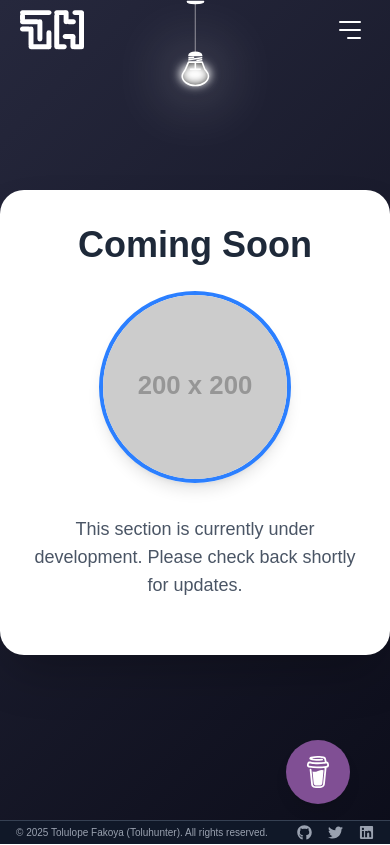
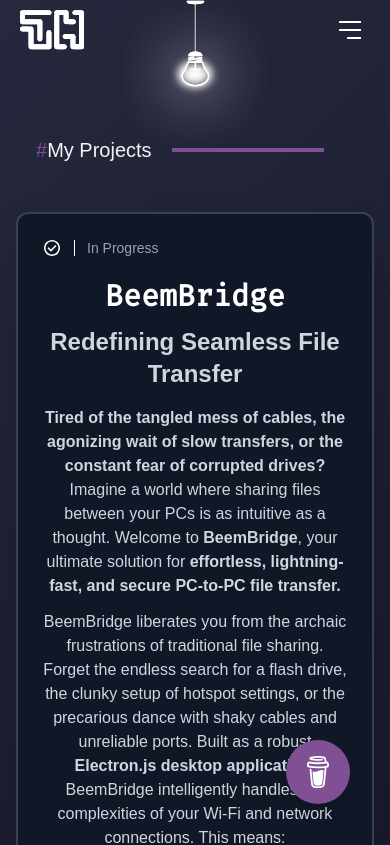
Before and after one commit to Toluhunter/portfolio, a Next.js app: page /projects in a window 390 px wide. Shown: the top 845 px of the page. Built offline with nearby package versions, Linux system fonts and the light colour scheme.

Commit message:
reworked projects page

```diff
--- a/src/app/projects/page.tsx
+++ b/src/app/projects/page.tsx
@@ -1,15 +1,191 @@
 'use client';
 import { NavBar } from "@/components/utilities/shared/navbar";
-import { InProgress } from "@/components/utilities/shared/inprogress";
 import { Footer } from "@/components/pages/landing/footer";
 import { BuyMeACoffee } from "@/components/utilities/shared/buymecoffee";
+import { Title } from "@/components/utilities/shared/title";
+import { useState } from "react";
+import Icon from "@/components/utilities/shared/icon";
+import { FaChevronLeft as ChevronLeft, FaChevronRight as ChevronRight } from "react-icons/fa";
+import Image from "next/image";
 
+export interface Project {
+    name: string;
+    status: string;
+    description: string;
+    images: string[];
+    websiteLink?: string;
+    technologies?: string[];
+}
+
+// ProjectCard Component
+const ProjectCard = ({ project }: { project: Project }) => {
+    const [showTechnologies, setShowTechnologies] = useState(false);
+    const [currentImageIndex, setCurrentImageIndex] = useState(0);
+
+    const placeholderImage = 'https://placehold.co/800x500/CCCCCC/333333.png?text=Image+Not+Available';
+
+    const handlePrevClick = () => {
+        setCurrentImageIndex((prevIndex) =>
+            prevIndex === 0 ? project.images.length - 1 : prevIndex - 1
+        );
+    };
+
+    const handleNextClick = () => {
+        setCurrentImageIndex((prevIndex) =>
+            prevIndex === project.images.length - 1 ? 0 : prevIndex + 1
+        );
+    };
+
+    return (
+        // Added group class for group-hover effects, subtle scale, and border on hover
+        <div className="group flex flex-col gap-5 p-6 rounded-xl shadow-2xl animate-fade-in h-full
+                        transition-all duration-300 ease-in-out transform hover:scale-[1.01]
+                        border-2 border-gray-700 group-hover:border-callout-custom relative z-10
+                        bg-gray-900">
+            {/* Project Status */}
+            <span className="flex gap-3 items-center text-gray-400 text-sm">
+                <Icon name="check-circle" classes="w-5 h-5 text-green-500" />
+                <div className="w-[1px] h-4 bg-white" />
+                {project.status}
+            </span>
+
+            {/* Project Name and Description */}
+            <div className="flex flex-col gap-3 text-center lg:text-left">
+                <h3 className="text-white text-3xl font-bold font-fira-code">{project.name}</h3>
+                <div
+                    className="text-gray-300 text-base flex-grow [&>h2]:text-2xl [&>h2]:font-bold [&>h2]:mb-4 [&>p]:mb-3 [&>ul]:list-disc [&>ul]:list-inside [&>ul]:pl-4 [&>ul]:mb-3"
+                    dangerouslySetInnerHTML={{ __html: project.description }}
+                />
+            </div>
+
+            {/* Image Carousel - Increased min-height for prominence */}
+            <div className="relative flex items-center justify-center w-full min-h-[300px] md:min-h-[400px] rounded-lg overflow-hidden
+                        bg-gray-900">
+                {project.images.length > 0 && (
+                    <button
+                        onClick={handlePrevClick}
+                        className="absolute left-2 z-10 p-2 bg-black bg-opacity-50 text-white rounded-full focus:outline-none hover:bg-opacity-75 transition-colors duration-200"
+                        aria-label="Previous image"
+                    >
+                        <ChevronLeft size={20} />
+                    </button>
+                )}
+                <Image
+                    className="w-full h-full object-contain rounded-lg shadow-lg"
+                    src={project.images[currentImageIndex] || placeholderImage}
+                    alt={`${project.name} screenshot ${currentImageIndex + 1}`}
+                    width={400}
+                    height={200}
+                    onError={(e) => { e.currentTarget.onerror = null; e.currentTarget.src = placeholderImage; }}
+                />
+                {project.images.length > 0 && (
+                    <button
+                        onClick={handleNextClick}
+                        className="absolute right-2 z-10 p-2 bg-black bg-opacity-50 text-white rounded-full focus:outline-none hover:bg-opacity-75 transition-colors duration-200"
+                        aria-label="Next image"
+                    >
+                        <ChevronRight size={20} />
+                    </button>
+                )}
+            </div>
+
+            {/* Website Link Button - Adjusted width and alignment */}
+            {project.websiteLink && (
+                <a href={project.websiteLink} target="_blank" rel="noopener noreferrer" className="self-end w-fit"> {/* Changed self-center to self-end and w-full to w-fit */}
+                    <button className="bg-callout-custom text-white py-2 px-7 rounded-md hover:bg-purple-700 transition-colors duration-300 border-2 border-callout-custom font-bold">
+                        VISIT APP WEBSITE
+                    </button>
+                </a>
+            )}
+
+            {/* More Info / Technologies Toggle */}
+            {project.technologies && project.technologies.length > 0 && (
+                <>
+                    <div
+                        className="flex h-fit items-center text-white cursor-pointer text-md hover:text-gray-300 transition-colors duration-200 self-center
+                                    mt-4 p-2 rounded-md border border-transparent hover:border-gray-600 hover:bg-gray-800"
+                        onClick={() => setShowTechnologies(!showTechnologies)}
+                    >
+                        <span className="mr-3">more info</span>
+                        {showTechnologies ? <Icon color="currentColor" name="uparrow" classes="w-4 h-4" /> : <Icon color="currentColor" name="downarrow" classes="w-4 h-4" />}
+                    </div>
+
+                    {showTechnologies && (
+                        <div className="w-full mt-2 p-4 rounded-lg text-white shadow-md animate-fade-in
+                                    bg-gray-900">
+                            <h4 className="font-bold text-base mb-2 border-b border-gray-700 pb-1">Technologies Used:</h4>
+                            <ul className="list-disc list-inside space-y-1 text-sm">
+                                {project.technologies.map((tech, index) => (
+                                    <li key={index}>{tech}</li>
+                                ))}
+                            </ul>
+                        </div>
+                    )}
+                </>
+            )}
+        </div>
+    );
+};
 
 export default function Home() {
+    const projects: Project[] = [
+        {
+            name: "BeemBridge",
+            description: `
+            <h2>Redefining Seamless File Transfer</h2>
+
+    <p><strong>Tired of the tangled mess of cables, the agonizing wait of slow transfers, or the constant fear of corrupted drives?</strong> Imagine a world where sharing files between your PCs is as intuitive as a thought. Welcome to <strong>BeemBridge</strong>, your ultimate solution for <strong>effortless, lightning-fast, and secure PC-to-PC file transfer.</strong></p>
+
+    <p>BeemBridge liberates you from the archaic frustrations of traditional file sharing. Forget the endless search for a flash drive, the clunky setup of hotspot settings, or the precarious dance with shaky cables and unreliable ports. Built as a robust <strong>Electron.js desktop application</strong>, BeemBridge intelligently handles the complexities of your Wi-Fi and network connections. This means:</p>
+
+    <ul>
+        <li><strong>No more fussing with IP addresses or network configurations.</strong> BeemBridge just works, automatically detecting and connecting your devices on the same network.</li>
+        <li><strong>Blazing-fast transfers that leave HTTP and physical media in the dust.</strong> Experience speeds that make large media files and extensive project folders move in a blink.</li>
+        <li><strong>Unwavering reliability:</strong> Bid farewell to the anxiety of corrupted storage media or the physical vulnerabilities of USB drives. Your data flows directly and securely.</li>
+        <li><strong>Pure convenience:</strong> No adapters, no external hardware, no software quirks, just a smooth, direct, and hassle-free transfer experience.</li>
+    </ul>
+
+    <p><strong>BeemBridge isn't just an app; it's a paradigm shift in how you move data.</strong> Simply launch, select, and transfer. It's that simple, and that revolutionary. Get ready to just transfer and go!</p>
+            `,
+            status: "In Progress",
+            images: [
+                "https://assets.toluhunter.com/projects/beembridge.svg",
+                "https://placehold.co/800x500/FF0000/FFFFFF.png?text=BeemBridge+Screenshot+2",
+                "https://placehold.co/800x500/00FF00/000000.png?text=BeemBridge+Screenshot+3"
+            ],
+            websiteLink: "#",
+            technologies: [
+                "React.js: Frontend UI",
+                "Node.js: Backend services",
+                "Electron: Desktop application framework",
+                "TCP & UDP Socket: Peer-to-peer communication",
+                "Tailwind CSS: Styling and responsiveness",
+            ]
+        },
+    ];
     return (
         <>
             <NavBar />
-            <InProgress />
+
+            <div className="min-h-screen" style={{
+                background: 'var(--background)',
+                color: 'var(--foreground)',
+                fontFamily: 'Arial, Helvetica, sans-serif'
+            }}>
+
+                <NavBar />
+
+                <main className="pt-24 pb-16 px-4 md:px-8 lg:px-16 container mx-auto relative main-content-pattern">
+                    <Title text="My Projects" hasMore={false} />
+
+                    <div className="grid grid-cols-1 gap-8 mt-12">
+                        {projects.map((project, index) => (
+                            <ProjectCard key={index} project={project} />
+                        ))}
+                    </div>
+                </main>
+            </div>
+
             <BuyMeACoffee />
             <Footer />
         </>
--- a/src/components/pages/landing/projects.tsx
+++ b/src/components/pages/landing/projects.tsx
@@ -15,7 +15,7 @@
             description: "Effortless PC-to-PC File Transfer. Send files directly and seamlessly between your devices. Our app intelligently manages the Wi-Fi and network, so you never fuss with IPs or hotspot settings. Just transfer and go!",
             status: "In Progress",
             images: [
-                "https://assets.toluhunter.com/projects/beembridge.webp",
+                "https://assets.toluhunter.com/projects/beembridge.svg",
             ],
             websiteLink: "#", // Replace with actual link
             technologies: [
--- a/src/components/utilities/shared/navbar.tsx
+++ b/src/components/utilities/shared/navbar.tsx
@@ -8,11 +8,11 @@
     return (
         <ul className={className}>
             <ul className={className}>
+                <li><Link href="/" className="text-white py-2 px-4 hover:text-[#804F94] transition-colors duration-300">Home</Link></li>
                 <li><Link href="/about" className="text-white py-2 px-4 hover:text-[#804F94] transition-colors duration-300">About</Link></li>
                 <li><Link href="/projects" className="text-white py-2 px-4 hover:text-[#804F94] transition-colors duration-300">Projects</Link></li>
                 <li><Link href="/blogs" className="text-white py-2 px-4 hover:text-[#804F94] transition-colors duration-300">Blogs</Link></li>
                 <li><Link href="/labs" className="text-white py-2 px-4 hover:text-[#804F94] transition-colors duration-300">Labs</Link></li>
-                <li><Link href="/#skills" className="text-white py-2 px-4 hover:text-[#804F94] transition-colors duration-300">Skills</Link></li>
                 <li><Link href="/cv" className="text-white py-2 px-4 hover:text-[#804F94] transition-colors duration-300">CV</Link></li>
                 <li><Link href="/#contact" className="text-white py-2 px-4 hover:text-[#804F94] transition-colors duration-300">Contact</Link></li>
             </ul>
```
